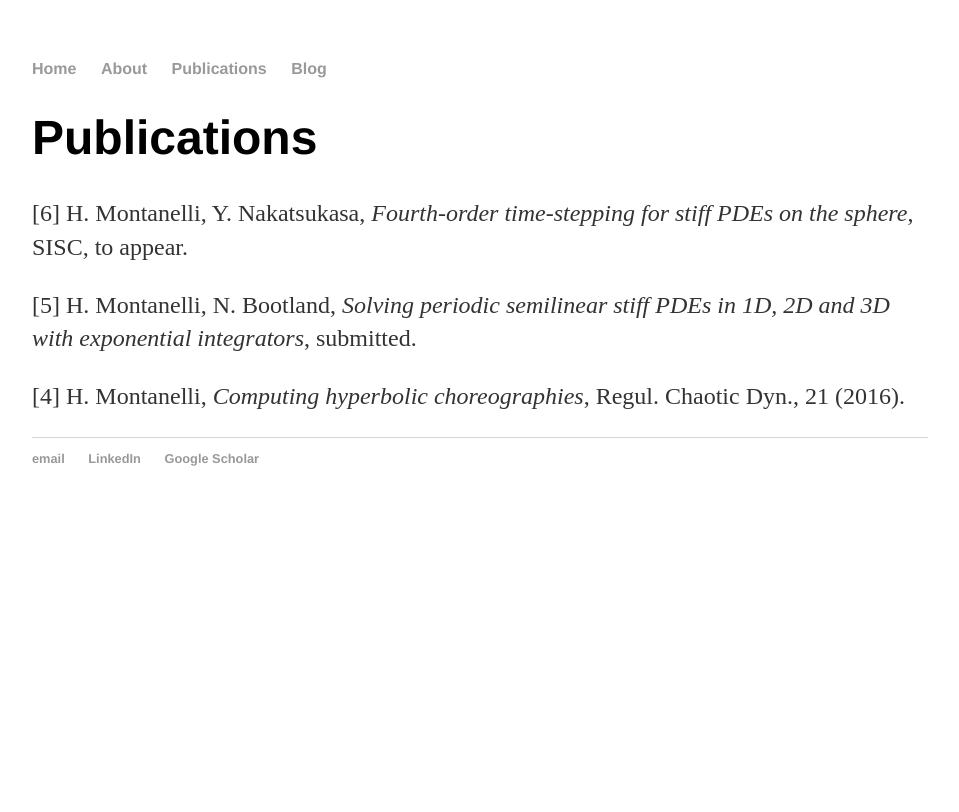
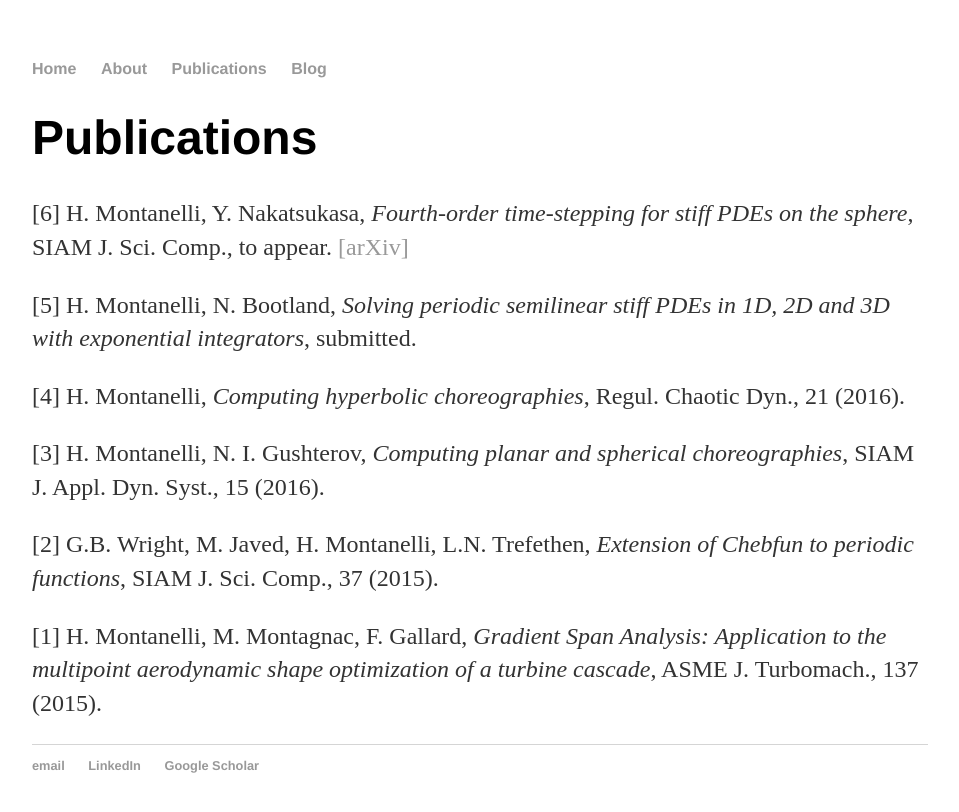
Before and after one commit to Hadrien-Montanelli/Hadrien-Montanelli.github.io, a Jekyll site: the page built from publications/index.html, in a window 1280 px wide. Shown: the top 812 px of the page, without its empty margins (160-1119 px from the left). Built offline with Jekyll 4.4.1, drawn with Linux system fonts in a browser that asks for light colours.

Commit message:
Update index.html

```diff
--- a/publications/index.html
+++ b/publications/index.html
@@ -4,7 +4,10 @@ title: Publications
 ---
 <div class="blurb">
 	<h1>Publications</h1>
-	<p>[6] H. Montanelli, Y. Nakatsukasa, <i>Fourth-order time-stepping for stiff PDEs on the sphere</i>, SISC, to appear.<p>
+	<p>[6] H. Montanelli, Y. Nakatsukasa, <i>Fourth-order time-stepping for stiff PDEs on the sphere</i>, SIAM J. Sci. Comp., to appear. <a href="http://arxiv.org/pdf/1701.06030.pdf">[arXiv]</a><p>
    	<p>[5] H. Montanelli, N. Bootland, <i>Solving periodic semilinear stiff PDEs in 1D, 2D and 3D with exponential integrators</i>, submitted.<p>
 	<p>[4] H. Montanelli, <i>Computing hyperbolic choreographies</i>, Regul. Chaotic Dyn., 21 (2016).<p>
+	<p>[3] H. Montanelli, N. I. Gushterov, <i>Computing planar and spherical choreographies</i>, SIAM J. Appl. Dyn. Syst., 15 (2016).<p>
+        <p>[2] G.B. Wright, M. Javed, H. Montanelli, L.N. Trefethen, <i>Extension of Chebfun to periodic functions</i>, SIAM J. Sci. Comp., 37 (2015).<p>
+	<p>[1] H. Montanelli, M. Montagnac, F. Gallard, <i>Gradient Span Analysis: Application to the multipoint aerodynamic shape optimization of a turbine cascade</i>, ASME J. Turbomach., 137 (2015).<p>
 </div><!-- /.blurb -->
```
